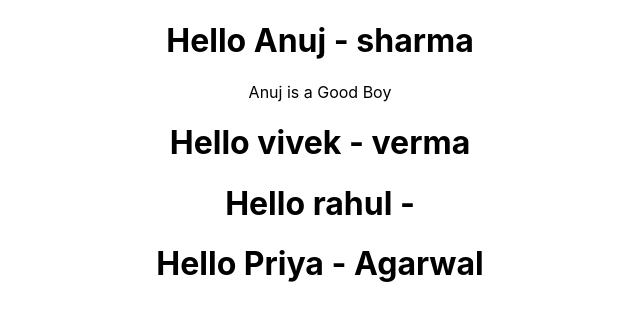
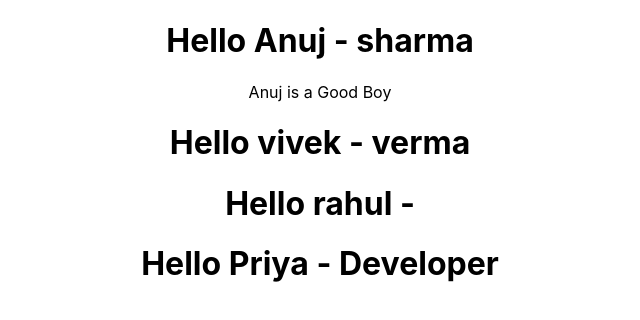
Before and after one commit to Priyaagarrwal/React_Learning, a React (Create React App) app: page / in a window 1280 px wide. Shown: the top 320 px of the page, without its empty margins (320-960 px from the left). Built offline with nearby package versions, Linux system fonts and the light colour scheme.

Commit message:
editpriya

```diff
--- a/src/App.js
+++ b/src/App.js
@@ -12,7 +12,7 @@ class App extends React.Component
       </Header>
       <Header name="vivek" last="verma"/>
       <Header name="rahul"/>
-      <CHeader name="Priya" last="Agarwal"/>
+      <CHeader name="Priya" last="Developer"/>
       </div>
     );
   }
```
